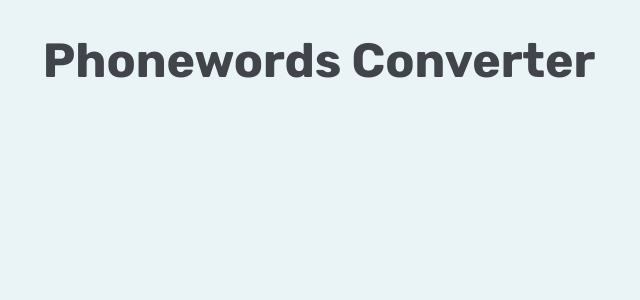
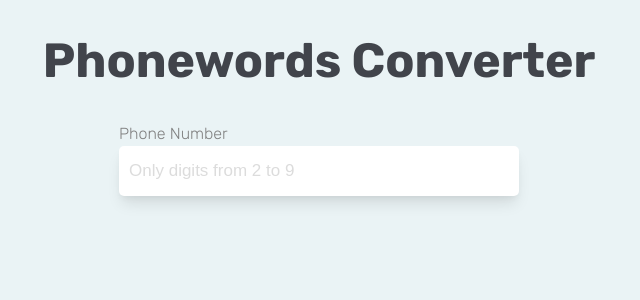
Before and after one commit to diegodinizz/phonewords-converter, a React (Create React App) app in the folder client/: page / in a window 1280 px wide. Shown: the top 300 px of the page, without its empty margins (321-961 px from the left). Built offline with nearby package versions, Linux system fonts and the light colour scheme.

Commit message:
WIP: form submit

```diff
--- /dev/null
+++ b/client/src/components/InputField.js
@@ -0,0 +1,43 @@
+import styled from 'styled-components'
+
+const Container = styled.div`
+  display: flex;
+  flex-direction: column;
+  width: 25rem;
+`
+
+const Label = styled.p`
+  margin: 3px 0;
+  font-weight: 300;
+  font-size: 1rem;
+  color: gray;
+`
+
+const Input = styled.input`
+  border: none;
+  border-radius: 5px;
+  outline: none;
+  padding: 10px;
+  width: 100%;
+  height: 50px;
+  font-size: 17px;
+  color: #545454;
+  box-shadow: 0 10px 15px -3px rgb(0 0 0 / 10%), 0 4px 6px -2px rgb(0 0 0 / 5%);
+
+  ::placeholder {
+    color: gainsboro;
+  }
+`
+
+export const InputField = ({ name, value, placeholder, onChange }) => (
+  <Container>
+    <Label>Phone Number</Label>
+    <Input
+      type='number'
+      name={name}
+      value={value}
+      placeholder={placeholder}
+      onChange={onChange}
+    />
+  </Container>
+)
--- a/client/src/container/Home.js
+++ b/client/src/container/Home.js
@@ -1,19 +1,37 @@
+import { useState } from 'react'
+import { useDispatch, useSelector } from 'react-redux'
 import styled from 'styled-components'
+import { InputField } from '../components/InputField'
+import { fetchPhoneWordsAsync } from '../redux/actions'
 
 const Container = styled.div`
   display: flex;
   flex-direction: column;
+  align-items: center;
   justify-content: center;
 `
 
 const Title = styled.h1`
   font-size: 3rem;
   color: #41444b;
-  text-align: center;
 `
 
-export const Home = () => (
-  <Container>
-    <Title>Phonewords Converter</Title>
-  </Container>
-)
+export const Home = () => {
+  const [number, setNumber] = useState('')
+  const dispatch = useDispatch()
+  const data = useSelector(state => state.wordsData)
+
+  console.log(number)
+
+  return (
+    <Container>
+      <Title>Phonewords Converter</Title>
+      <InputField
+        name='number'
+        value={number}
+        placeholder='Only digits from 2 to 9'
+        onChange={event => setNumber(event.target.value)}
+      />
+    </Container>
+  )
+}
--- a/client/src/redux/actions.js
+++ b/client/src/redux/actions.js
@@ -15,14 +15,14 @@ export const fetchPhoneWordsFailure = errorMessage => ({
   payload: errorMessage
 })
 
-export const fetchPhoneWordsStartAsync = number => {
+export const fetchPhoneWordsAsync = number => {
   return async dispatch => {
     dispatch(fetchPhoneWordsStart())
 
     try {
       const response = await fetch(`/phonewords/api/${number}`)
       const data = await handleErrors(response)
-      dispatch(fetchPhoneWordsSuccess(data))
+      dispatch(fetchPhoneWordsSuccess(data.phonewords))
     } catch (error) {
       return dispatch(fetchPhoneWordsFailure(error.message))
     }
--- a/client/src/redux/reducer.js
+++ b/client/src/redux/reducer.js
@@ -16,7 +16,8 @@ export const phoneWordsReducer = (state = INITIAL_STATE, action) => {
     case PhoneWordsActionTypes.FETCH_PHONEWORDS_SUCCESS:
       return {
         ...state,
-        isFetching: false
+        isFetching: false,
+        wordsData: action.payload
       }
     case PhoneWordsActionTypes.FETCH_PHONEWORDS_FAILURE:
       return {
```
